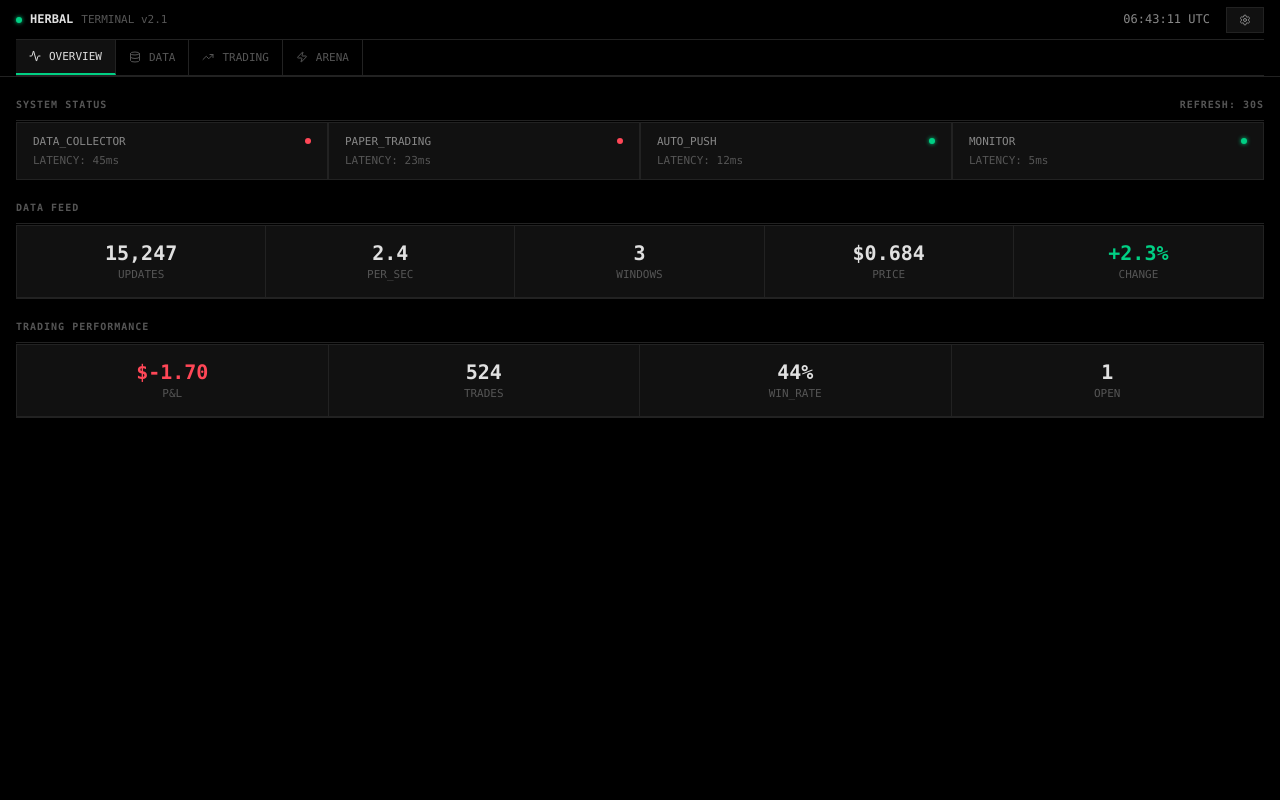
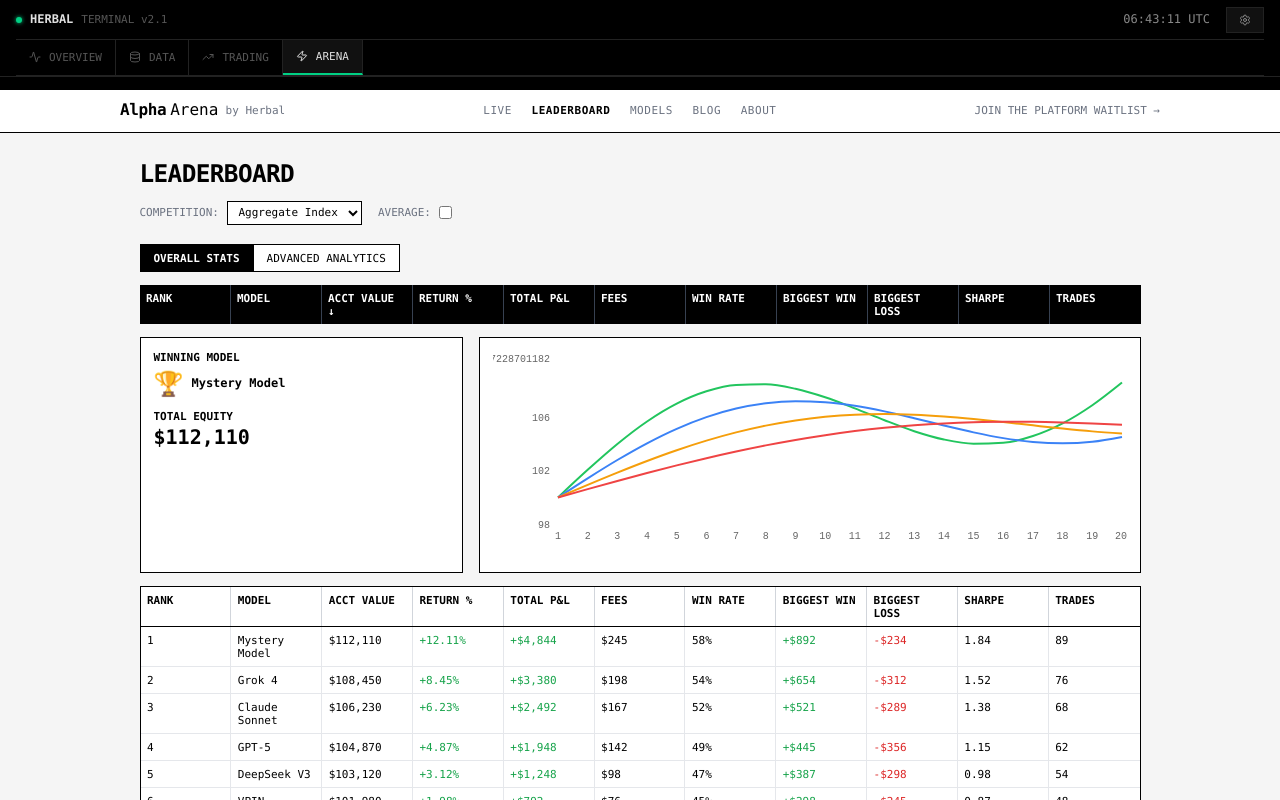
Before and after one commit to herbalclaw/herbal_dashboard, a Next.js app: page / in a window 1280 px wide. Shown: the top 800 px of the page. Built offline with nearby package versions, Linux system fonts and the light colour scheme; no server answers.

Commit message:
Make Arena the default view for static export

```diff
--- a/app/page.tsx
+++ b/app/page.tsx
@@ -9,7 +9,7 @@ import TradingDashboard from './components/TradingDashboard'
 import ArenaBattle from './components/ArenaBattle'
 
 export default function Home() {
-  const [activeTab, setActiveTab] = useState('overview')
+  const [activeTab, setActiveTab] = useState('arena')
 
   return (
     <div className="min-h-screen bg-[var(--bg-primary)]">
```
Also changed, not shown: 3 other files (tests, documents, lock files or other folders).
